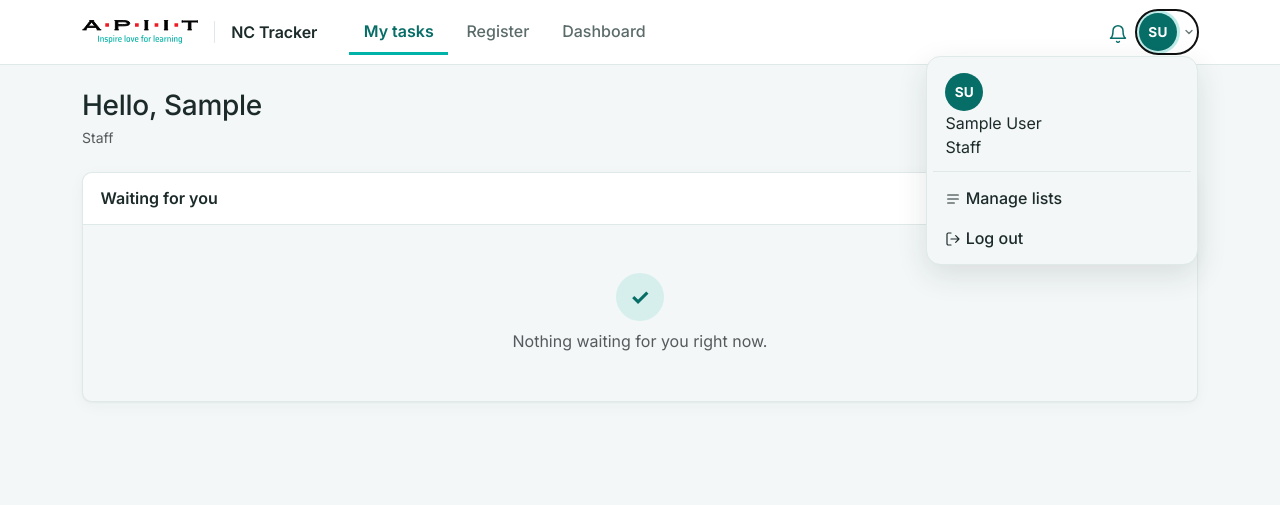
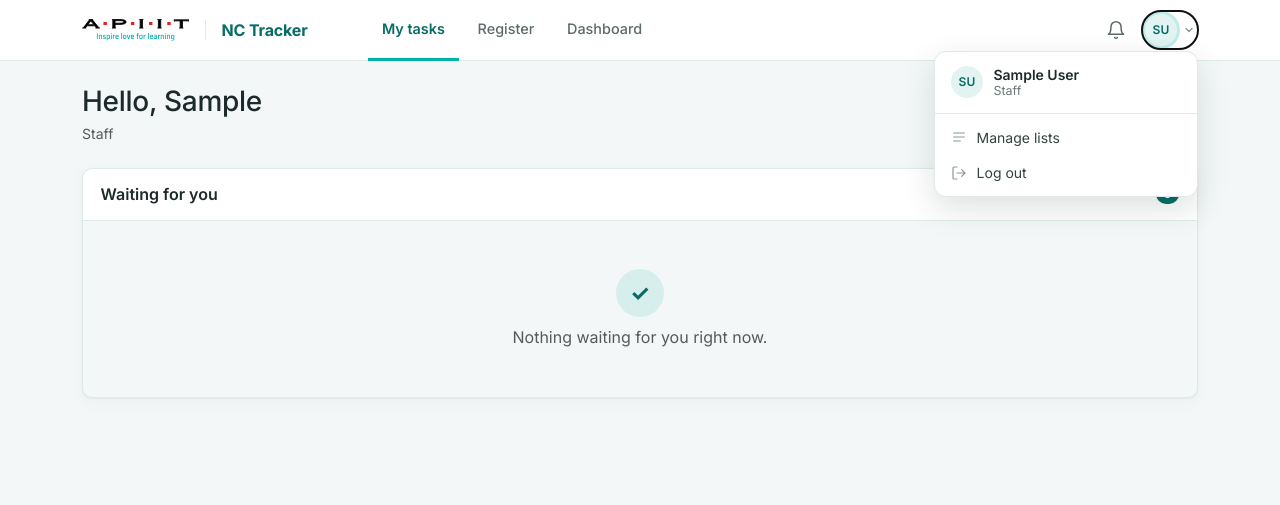
Before and after one commit to Thenuri/nc-tracker, a Django app: page / in a window 1280 px wide, after a click on "SU". Shown: the top 505 px of the page. Run offline with Django 5.2, Linux system fonts and the light colour scheme; the visitor is signed in with stand-in values (Sample User, id 1); data comes from the database, SQL or seed files in the repository; data that the repository does not hold is empty.

Commit message:
logo changes

```diff
--- a/static/css/app.css
+++ b/static/css/app.css
@@ -62,7 +62,11 @@ h1, h2, h3, .h1, .h2, .h3 { letter-spacing: -0.01em; }
 .form-check-input:checked { background-color: var(--apiit-teal-deep); border-color: var(--apiit-teal-deep); }
 
 /* --- Prototype banner --------------------------------------------------------- */
-.prototype-banner { background: #ffc107; color: #212529; letter-spacing: 0.04em; }
+/* Quiet amber strip: visible, but doesn't shout over the app */
+.prototype-banner {
+  background: #fff6db; color: #7a5300; border-bottom: 1px solid #f3dfa2;
+  font-size: 0.75rem !important; letter-spacing: 0.06em; text-transform: uppercase;
+}
 
 /* --- Navbar: white, thin line underneath, current page underlined like a tab --- */
 .app-navbar {
@@ -71,12 +75,14 @@ h1, h2, h3, .h1, .h2, .h3 { letter-spacing: -0.01em; }
   padding-top: 0;
   padding-bottom: 0;
 }
-.app-navbar > .container { min-height: 64px; }
-.brand-logo { height: 24px; width: auto; }
-.brand-divider { width: 1px; height: 22px; background: var(--apiit-line); }
-.brand-name { font-weight: 600; color: var(--apiit-ink); font-size: 1rem; letter-spacing: -0.005em; }
+.app-navbar > .container { min-height: 60px; }
+.brand-logo { height: 22px; width: auto; }
+.brand-divider { width: 1px; height: 20px; background: var(--apiit-line); }
+/* Title, not a link: bold teal so it doesn't look like one of the tabs next to it */
+.brand-name { font-weight: 700; color: var(--apiit-teal-deep); font-size: 1rem; letter-spacing: -0.01em; }
 .app-navbar .nav-link {
   color: #5b6b6a;
+  font-size: 0.9rem;     /* app-sized text, like Microsoft 365 / GitHub */
   font-weight: 500;
   white-space: nowrap;
 }
@@ -84,7 +90,8 @@ h1, h2, h3, .h1, .h2, .h3 { letter-spacing: -0.01em; }
 .app-navbar .nav-link.active { color: var(--apiit-teal-deep); font-weight: 600; }
 /* Wide screens: links sit on the bottom line; the current page gets a teal underline */
 @media (min-width: 1200px) {
-  .app-navbar .navbar-nav { align-self: stretch; }
+  .app-navbar .navbar-collapse, .app-navbar .navbar-nav { align-self: stretch; }
+  .app-navbar .navbar-nav { margin-left: 2.75rem !important; }   /* clear gap between title and tabs */
   .app-navbar .nav-item { display: flex; }
   .app-navbar .nav-link {
     display: flex; align-items: center; padding: 0 0.9rem !important;
@@ -236,27 +243,49 @@ details > summary { cursor: pointer; }
 .register-toolbar .form-control[type="search"] { flex: 1 1 16rem; width: auto; min-width: 0; }
 
 /* --- Account menu (top right): initials only, details in a dropdown -------------- */
+/* Right side: main action, bell, account */
+.nav-primary-action { display: inline-flex; align-items: center; gap: 0.35rem; padding: 0.35rem 0.8rem; font-size: 0.85rem; }
+.nav-icon-button {
+  position: relative; width: 36px; height: 36px; border-radius: 8px;
+  display: inline-grid; place-items: center; color: #5b6b6a;
+}
+.nav-icon-button:hover { background: #f1f6f5; color: var(--apiit-teal-deep); }
+.nav-icon-count {   /* small red count on the bell's top-right corner, not over the bell */
+  position: absolute; top: 1px; right: -3px; min-width: 14px; height: 14px; padding: 0 3px;
+  border-radius: 999px; background: #d01a21; color: #fff; font-size: 0.6rem; font-weight: 700;
+  line-height: 14px; text-align: center; border: 2px solid #fff; box-sizing: content-box;
+}
 .account-button {
   position: relative; display: inline-flex; align-items: center; gap: 6px;
   background: none; border: 0; padding: 3px; border-radius: 999px; color: #6b7a79;
 }
 .account-avatar {
-  width: 38px; height: 38px; border-radius: 50%; display: inline-grid; place-items: center;
-  background: var(--apiit-teal-deep); color: #fff; font-weight: 700; font-size: 0.85rem; letter-spacing: 0.02em;
+  width: 32px; height: 32px; border-radius: 50%; display: inline-grid; place-items: center;
+  background: #e3f3f1; color: var(--apiit-teal-deep); font-weight: 600; font-size: 0.75rem; letter-spacing: 0.02em;
 }
 .account-button:hover .account-avatar,
 .account-button[aria-expanded="true"] .account-avatar { box-shadow: 0 0 0 3px rgba(0, 178, 167, 0.25); }
-.account-dot {   /* unread notifications */
-  position: absolute; top: 2px; left: 31px; width: 11px; height: 11px; border-radius: 50%;
-  background: #d01a21; border: 2px solid #fff;
+.account-caret { color: #8a9897; }
+.account-panel {   /* compact, white, small text – like Microsoft 365 / GitHub menus */
+  min-width: 16.5rem; padding: 0; background: #fff; font-size: 0.875rem;
+  border: 1px solid var(--apiit-line); border-radius: 0.75rem;
+  box-shadow: 0 12px 32px rgba(28, 43, 42, 0.14); overflow: hidden;
 }
-.account-caret { font-size: 0.8rem; }
-.account-panel {
-  min-width: 17rem; padding: 0.4rem; border: 1px solid var(--apiit-line); border-radius: 0.9rem;
-  box-shadow: 0 10px 30px rgba(28, 43, 42, 0.12);
+.account-who { display: flex; align-items: center; gap: 0.65rem; padding: 0.85rem 1rem; }
+.account-avatar-sm { width: 32px; height: 32px; flex-shrink: 0; }
+.account-who-text { min-width: 0; }
+.account-name { font-weight: 600; color: var(--apiit-ink); line-height: 1.25; }
+.account-role { font-size: 0.78rem; color: #6b7a79; line-height: 1.3; }
+.account-section { border-top: 1px solid var(--apiit-line); padding: 0.35rem; }
+.account-switcher { padding: 0.65rem 1rem 0.8rem; }
+.account-switcher .switcher-label {
+  font-size: 0.68rem; font-weight: 600; letter-spacing: 0.06em; text-transform: uppercase; color: #8a9897;
 }
-.account-who { padding: 0.6rem 0.75rem 0.75rem; border-bottom: 1px solid var(--apiit-line); margin-bottom: 0.35rem; }
-.account-switcher { padding: 0.25rem 0.75rem 0.6rem; border-bottom: 1px solid var(--apiit-line); margin-bottom: 0.35rem; }
-.account-switcher .form-select { width: 100%; }
-.account-panel .dropdown-item { border-radius: 0.5rem; padding: 0.5rem 0.75rem; font-weight: 500; }
-.account-panel .dropdown-item:hover { background: rgba(0, 178, 167, 0.1); color: var(--apiit-teal-deep); text-decoration: none; }
+.account-switcher .form-select { width: 100%; font-size: 0.85rem; }
+.account-panel .dropdown-item {
+  display: flex; align-items: center; gap: 0.6rem; border-radius: 0.45rem;
+  padding: 0.45rem 0.65rem; font-size: 0.875rem; font-weight: 400; color: #33433f;
+}
+.account-panel .dropdown-item svg { color: #8a9897; flex-shrink: 0; }
+.account-panel .dropdown-item:hover { background: #f1f6f5; color: var(--apiit-ink); text-decoration: none; }
+.account-panel .dropdown-item:hover svg { color: var(--apiit-teal-deep); }
--- a/templates/admin/base_site.html
+++ b/templates/admin/base_site.html
@@ -132,7 +132,7 @@
 {% block branding %}
 <div id="site-name">
   <a href="{% url 'admin:index' %}">
-    <img src="{% static 'img/apiit-logo.png' %}" alt="APIIT">
+    <img src="{% static 'img/apiit-logo.svg' %}" alt="APIIT">
     <span class="brand-divider" aria-hidden="true"></span>
     NC Tracker
     <span class="admin-pill">Admin</span>
--- a/templates/core/home.html
+++ b/templates/core/home.html
@@ -20,10 +20,6 @@
             {{ user.role_label }}{% if user.is_delegate %} (delegate){% endif %}{% if user.department %} · {{ user.department }}{% endif %}
           {% endif %}
         </div>
-      </div>
-      <div class="d-flex flex-wrap gap-2">
-        {% if can_log %}<a href="{% url 'ncs:log' %}" class="btn btn-primary">+ Log an NC</a>{% endif %}
-        {% if user.is_staff %}<a href="{% url 'admin:index' %}" class="btn btn-outline-primary">Manage lists</a>{% endif %}
       </div>
     </div>
 
@@ -59,7 +55,7 @@
     <div class="container py-5">
       {% include "includes/messages.html" %}
       <div class="welcome-card mx-auto text-center">
-        <img src="{% static 'img/apiit-logo.png' %}" alt="APIIT – Inspire love for learning" class="welcome-logo mb-4">
+        <img src="{% static 'img/apiit-logo.svg' %}" alt="APIIT – Inspire love for learning" class="welcome-logo mb-4">
         <h1 class="h4 fw-semibold mb-1">Non-Conformity Tracker</h1>
         <p class="text-muted small mb-4">Record, validate, track and close NCs across all APIIT departments.</p>
         <hr>
```
